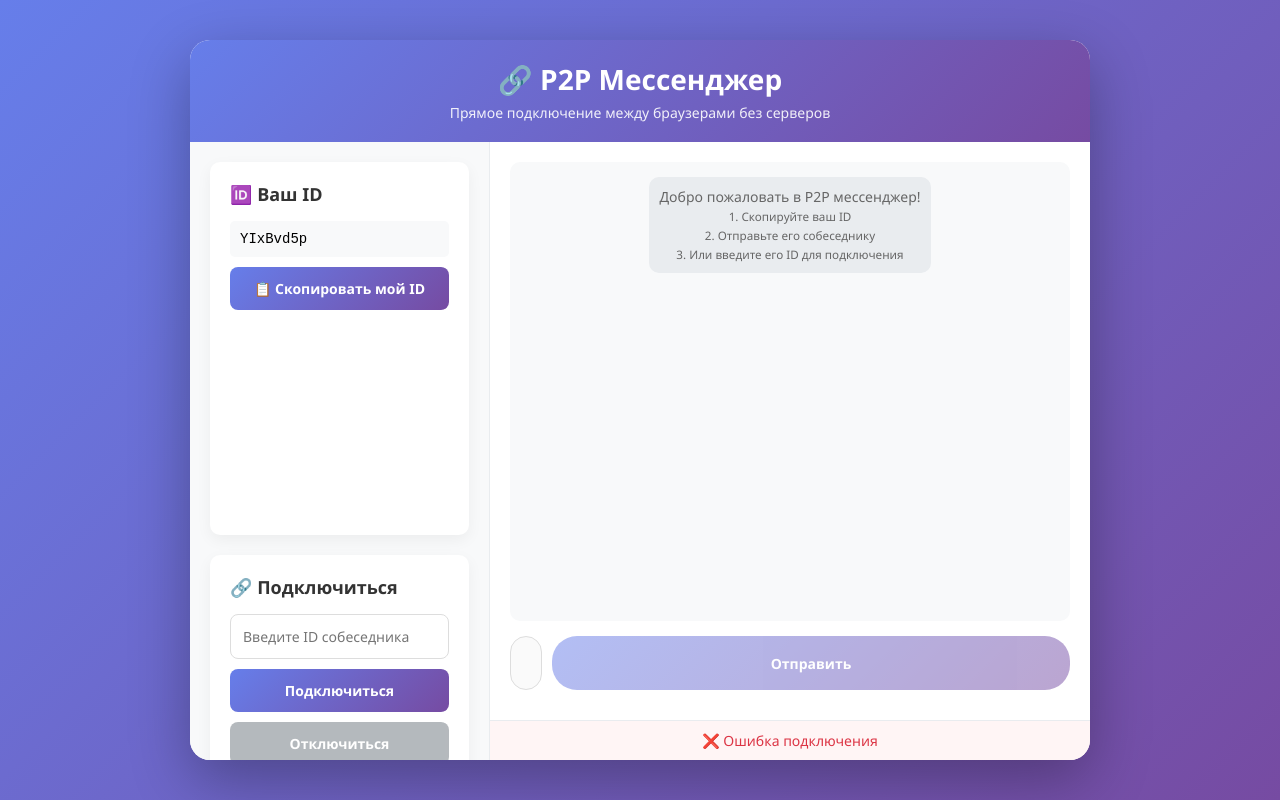
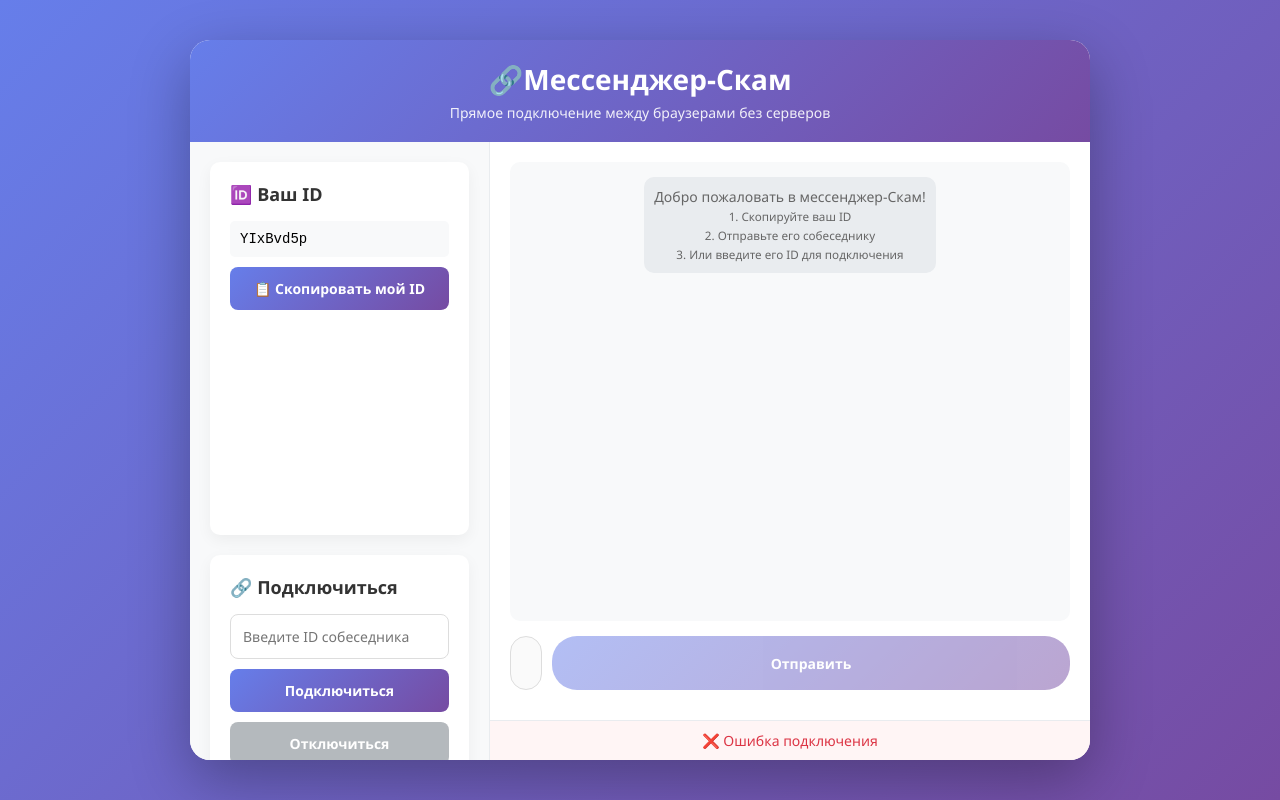
Before and after one commit to sashka123485/P2P, a plain HTML site: page index.html in a window 1280 px wide. Drawn offline with Linux system fonts and the light colour scheme.

Commit message:
index.html

```diff
--- a/index.html
+++ b/index.html
@@ -3,7 +3,7 @@
 <head>
     <meta charset="UTF-8">
     <meta name="viewport" content="width=device-width, initial-scale=1.0">
-    <title>Мессенджер P2P</title>
+    <title>Мессенджер-Crfv</title>
     <style>
         * {
             margin: 0;
@@ -292,7 +292,7 @@
 <body>
     <div class="container">
         <div class="header">
-            <h1>🔗 P2P Мессенджер</h1>
+            <h1>🔗Мессенджер-Скам</h1>
             <p>Прямое подключение между браузерами без серверов</p>
         </div>
 
@@ -337,7 +337,7 @@
                 <div class="chat-section">
                     <div id="messages" class="messages">
                         <div class="message system">
-                            Добро пожаловать в P2P мессенджер!<br>
+                            Добро пожаловать в мессенджер-Скам!<br>
                             <small>1. Скопируйте ваш ID<br>
                             2. Отправьте его собеседнику<br>
                             3. Или введите его ID для подключения</small>
```
